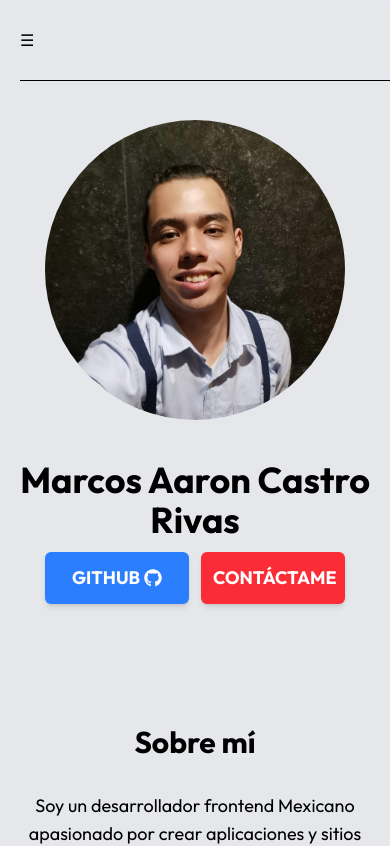
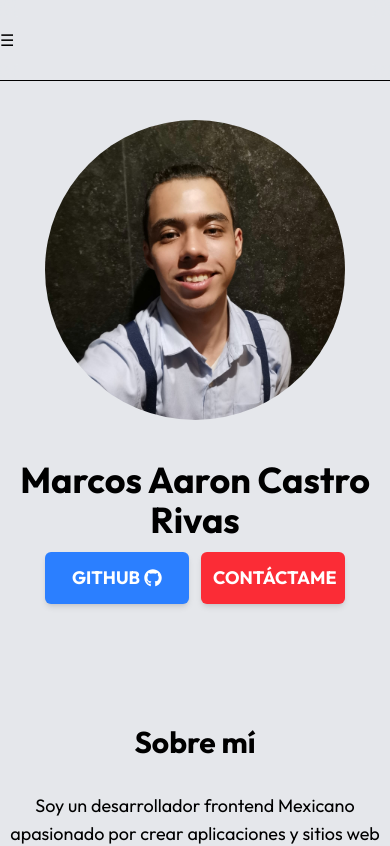
Before and after one commit to MarcosA00/portafolio-marcosa00, a Next.js app: page / in a window 390 px wide. Shown: the top 846 px of the page. Built offline with nearby package versions, Linux system fonts and the light colour scheme.

Commit message:
fix: Se arregla diseño responsivo

```diff
--- a/src/app/layout.js
+++ b/src/app/layout.js
@@ -17,7 +17,7 @@ export const metadata = {
 export default function RootLayout({ children }) {
   return (
     <html lang="en">
-      <body className={`${outfit.className} bg-gray-200 m-5`}>
+      <body className={`${outfit.className} bg-gray-200`}>
         <Navbar />
         {children}
         <Footer />
```
